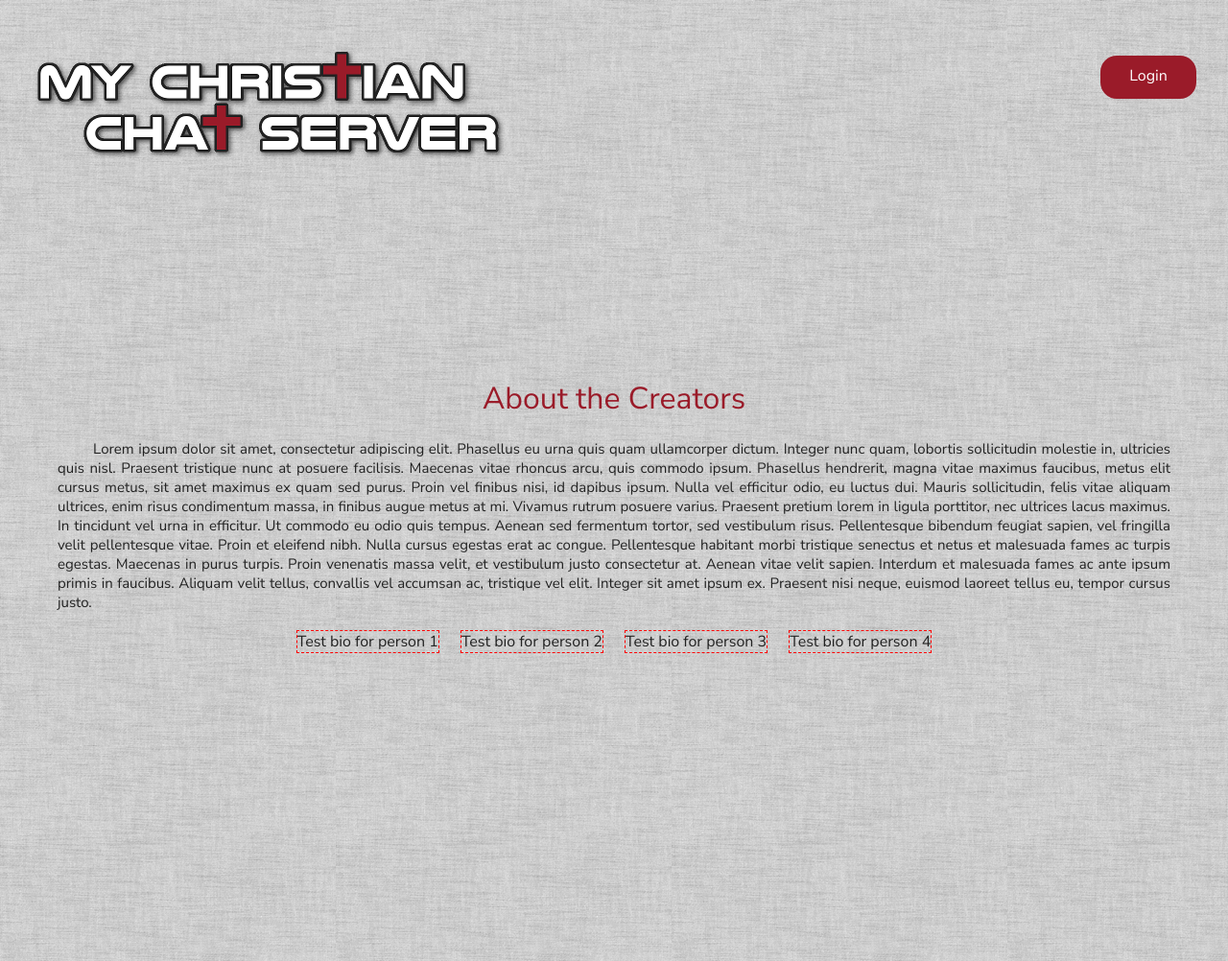
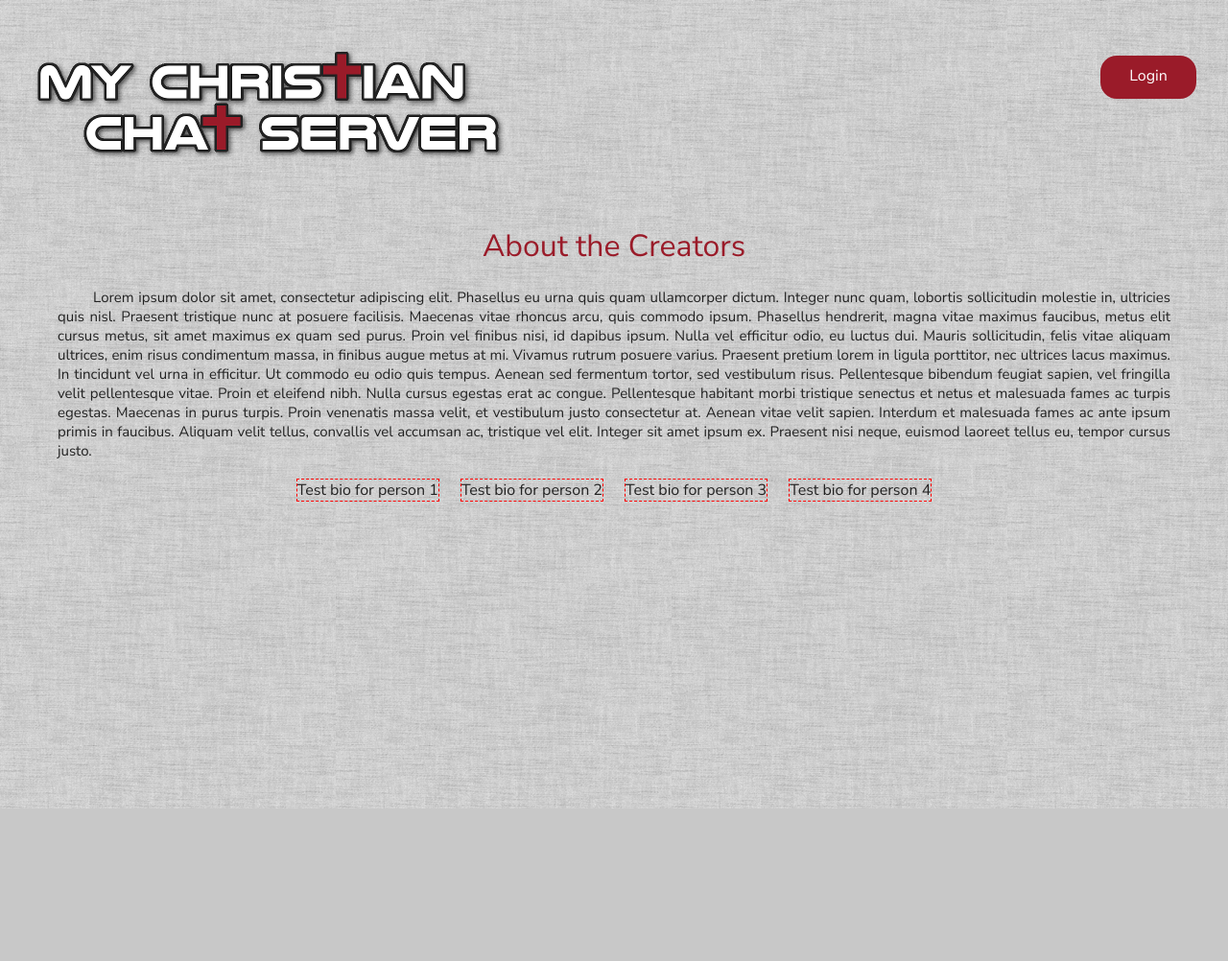
Before and after one commit to SamuelArnold/ChatApplication404, a PHP site: page /about.html in a window 1280 px wide. Shown: the whole page at 96% size. After the commit the page ends 843 px from the top, so only its background shows below. Run offline with PHP 8.4, Linux system fonts and the light colour scheme.

Commit message:
Update stylesheet.css

```diff
--- a/css/stylesheet.css
+++ b/css/stylesheet.css
@@ -40,7 +40,7 @@ a
     height: 600px;
     margin-left: auto;
     margin-right: auto;
-    margin-top: 180px;
+    margin-top: 20px;
     text-align: center;
     color: #222;
 }
```
